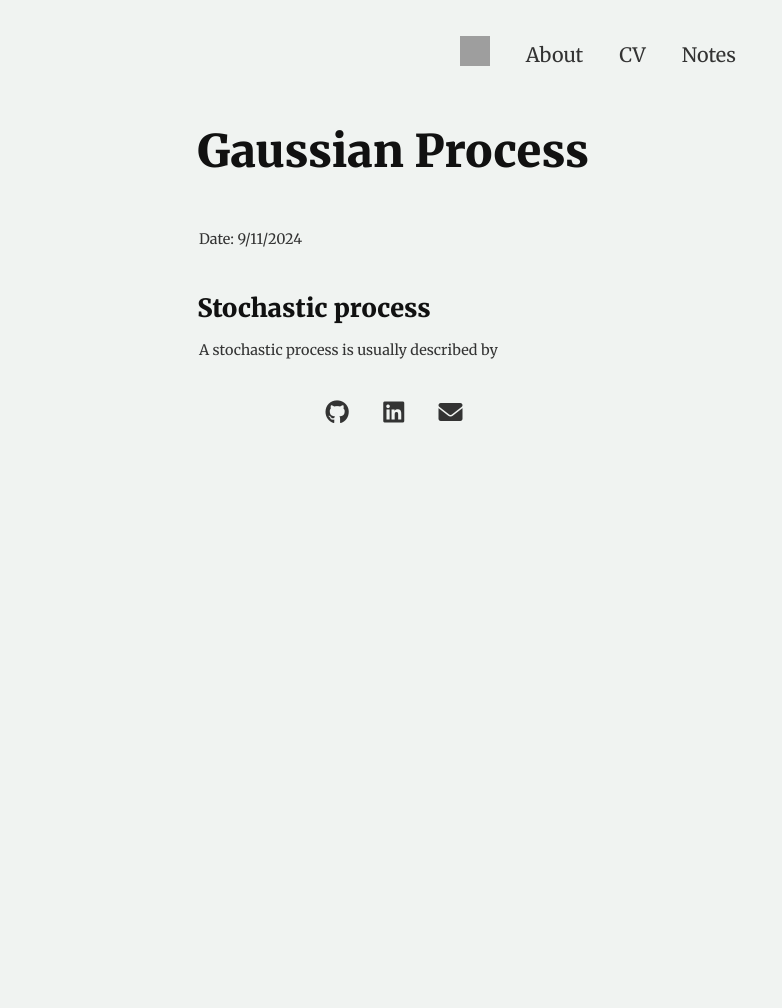
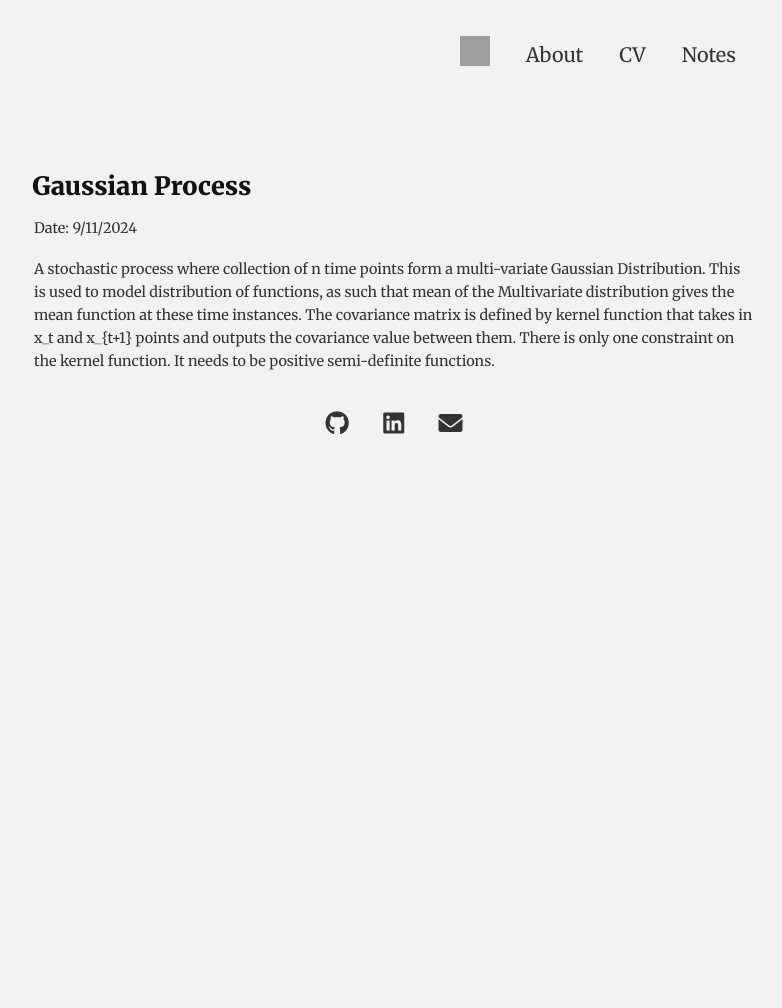
Before and after one commit to dannyrichy/dannyrichy.github.io, a Jekyll site: the page built from docs/_notes/gaussian_process.md, in a window 1280 px wide. Shown: the whole page, without its empty margins (246-1028 px from the left). Built offline with Jekyll 4.4.1, drawn with Linux system fonts in a browser that asks for light colours; grey boxes are pictures that could not be loaded.

Commit message:
Addressed the issue

```diff
--- a/docs/_notes/gaussian_process.md
+++ b/docs/_notes/gaussian_process.md
@@ -5,10 +5,9 @@ date: 2024-11-09
 description: "A stochastic process which can be used to model distribution of functions"
 ---
 
-# Gaussian Process
+## Gaussian Process
 
 Date: 9/11/2024
 
-## Stochastic process
 
-A stochastic process is usually described by
+A stochastic process where collection of n time points form a multi-variate Gaussian Distribution. This is used to model distribution of functions, as such that mean of the Multivariate distribution gives the mean function at these time instances. The covariance matrix is defined by kernel function that takes in x_t and x_{t+1} points and outputs the covariance value between them. There is only one constraint on the kernel function. It needs to be positive semi-definite functions.
```
Also changed, not shown: docs/_layouts/default_notes.html (deleted, +0 -21 lines), docs/_notes/sl_theory.md (+1 -1 lines).
